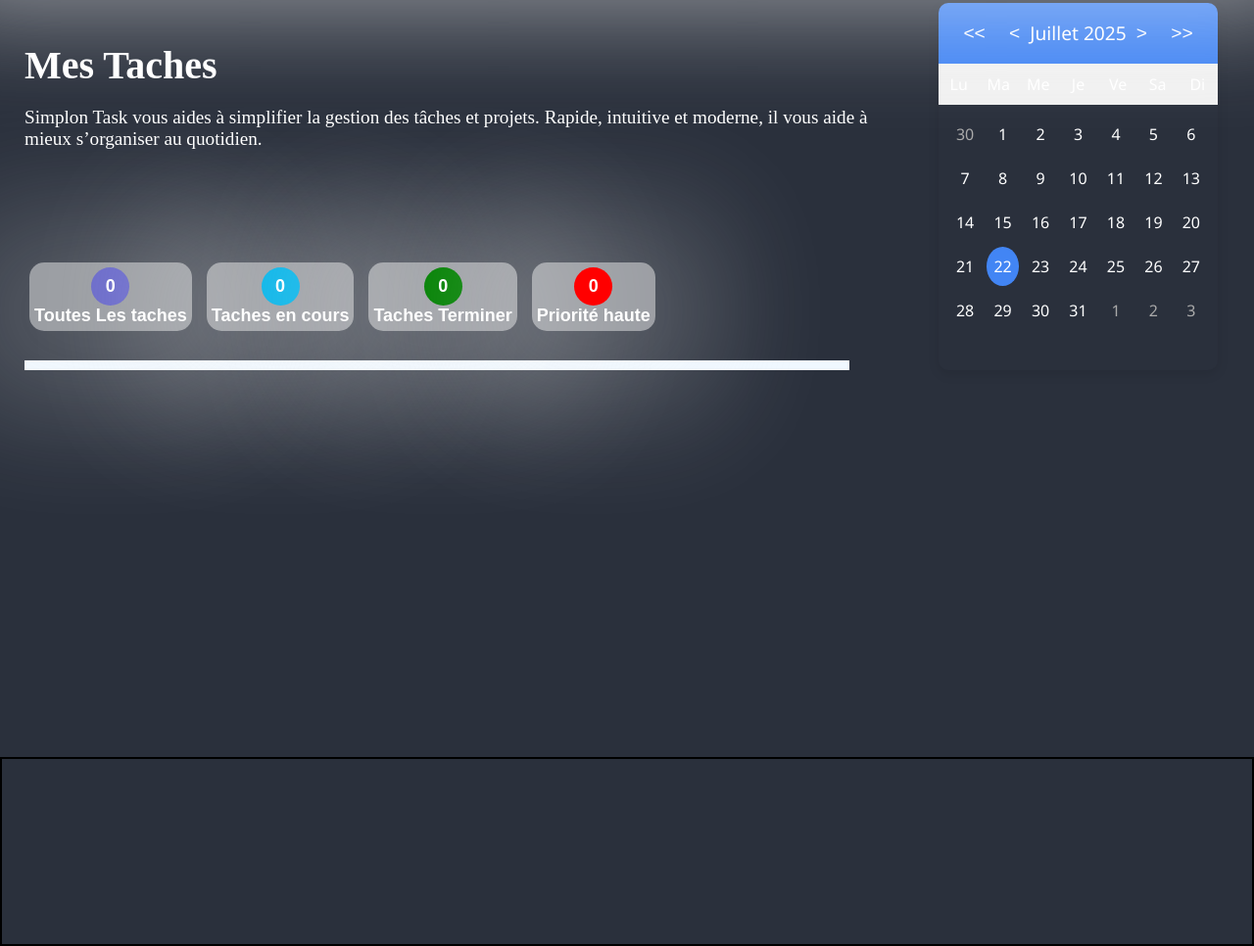
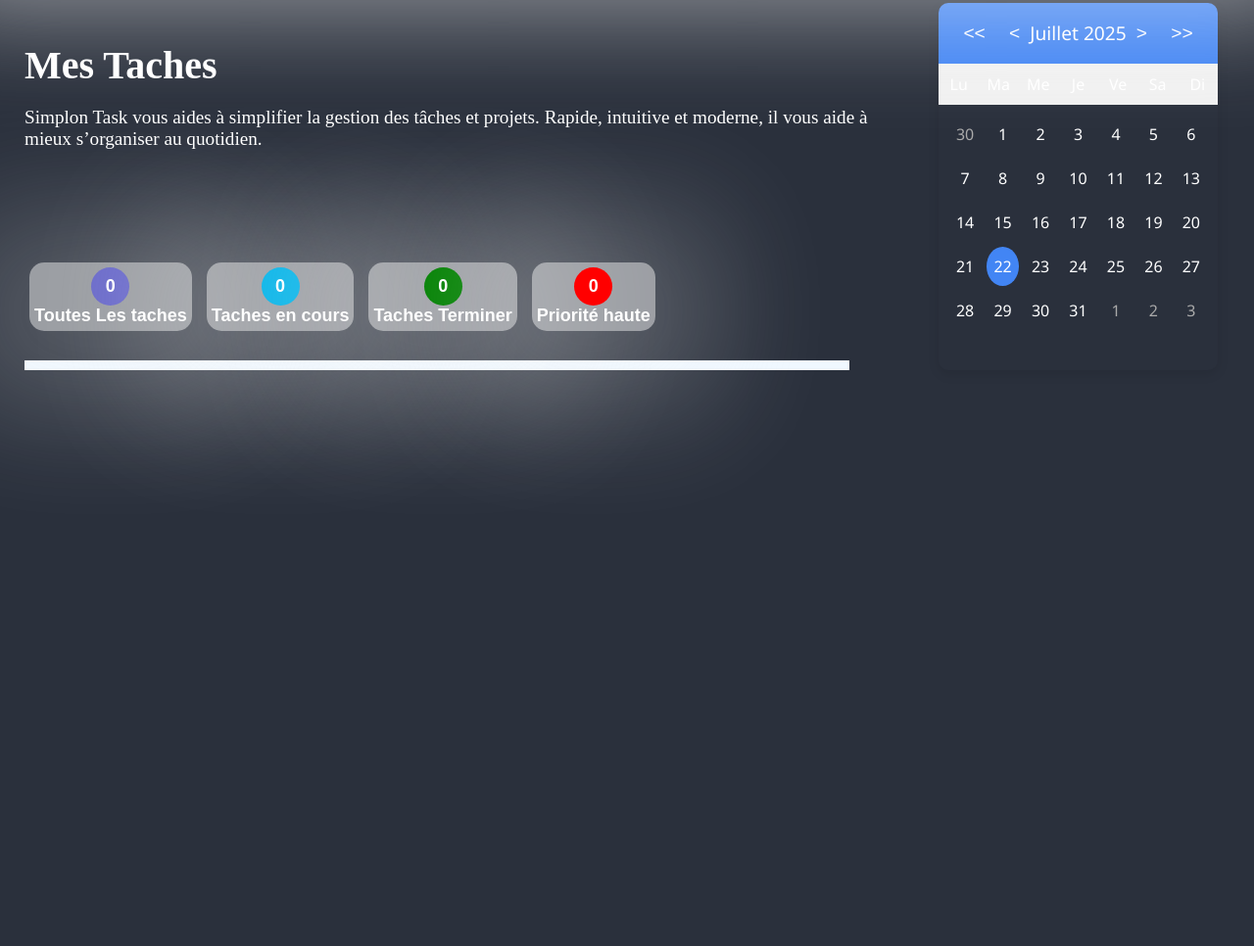
Before and after one commit to HCGBD/DCLIC_DEV_FullStack, a plain HTML site: page projet week_2/index.html in a window 1280 px wide. Shown: the part 190-1156 px from the top of the page at 98% size. Drawn offline with Linux system fonts and the light colour scheme.

Commit message:
mise a niveau en enlevant la div 4

```diff
--- a/projet week_2/index.html
+++ b/projet week_2/index.html
@@ -94,7 +94,7 @@
       </div>
       <div id="day-tasks-container" style="margin: 30px 0 0 0;"></div>
 
-      <div class="div4"></div>
+      <!-- <div class="div4"></div> -->
     </div>
 
     <div class="containerModal">
```
